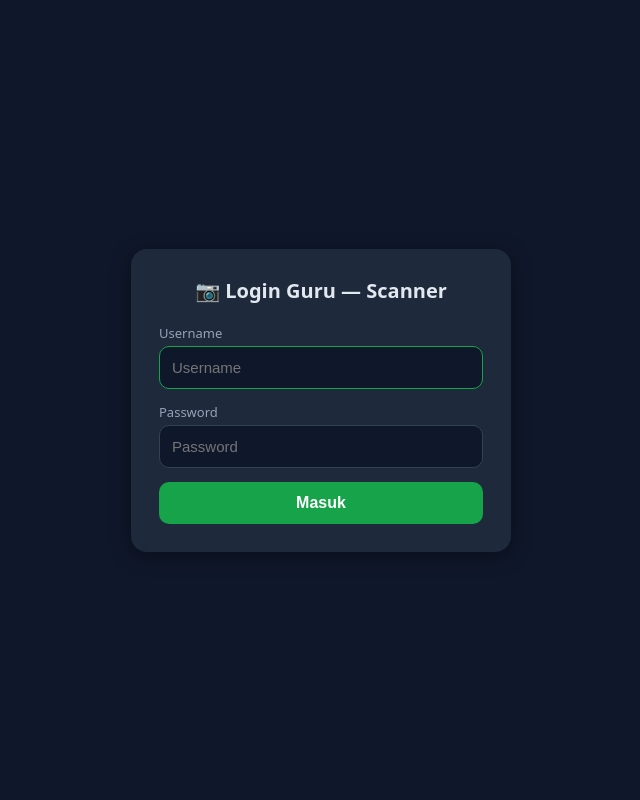
After one commit to yudisimoet-ctrl/absensi-kartu-pelajar, a Flask app: page /scanner/login in a window 1280 px wide. The commit adds this page. Shown: the whole page, without its empty margins (319-959 px from the left). Run offline with Flask 3, Linux system fonts and the light colour scheme.

Commit message:
feat: guru login for scanner page

```diff
--- a/app.py
+++ b/app.py
@@ -39,6 +39,8 @@ app.secret_key = os.environ.get("SECRET_KEY", "absensi-secret-key-change-me")
 
 ADMIN_USER = os.environ.get("ADMIN_USER", "admin")
 ADMIN_PASS = os.environ.get("ADMIN_PASS", "admin123")
+GURU_USER = os.environ.get("GURU_USER", "guru")
+GURU_PASS = os.environ.get("GURU_PASS", "guru123")
 
 
 def admin_required(f):
@@ -49,6 +51,17 @@ def admin_required(f):
             if request.path.startswith("/api/"):
                 return jsonify({"ok": False, "msg": "unauthorized"}), 401
             return redirect(url_for("admin_login"))
+        return f(*args, **kwargs)
+    return decorated
+
+
+def guru_required(f):
+    @wraps(f)
+    def decorated(*args, **kwargs):
+        if not session.get("guru_logged"):
+            if request.path.startswith("/api/"):
+                return jsonify({"ok": False, "msg": "unauthorized"}), 401
+            return redirect(url_for("scanner_login"))
         return f(*args, **kwargs)
     return decorated
 
@@ -389,8 +402,28 @@ def bar(siswa_id):
 
 # ---------- Scanner / log ----------
 @app.route("/scanner")
+@guru_required
 def scanner():
     return render_template("scanner.html")
+
+
+@app.route("/scanner/login", methods=["GET", "POST"])
+def scanner_login():
+    err = None
+    if request.method == "POST":
+        u = request.form.get("username", "")
+        p = request.form.get("password", "")
+        if u == GURU_USER and p == GURU_PASS:
+            session["guru_logged"] = True
+            return redirect(url_for("scanner"))
+        err = "Username atau password salah"
+    return render_template("login_guru.html", error=err)
+
+
+@app.route("/scanner/logout")
+def scanner_logout():
+    session.pop("guru_logged", None)
+    return redirect(url_for("scanner_login"))
 
 
 def resolve_siswa(kode_raw):
@@ -429,6 +462,7 @@ def sudah_absen_hari_ini(siswa_id, jenis, tanggal):
 
 
 @app.route("/api/log", methods=["POST"])
+@guru_required
 def log_absen():
     d = request.get_json(force=True, silent=True) or {}
     kode = (d.get("kode") or "").strip()
--- /dev/null
+++ b/templates/login_guru.html
@@ -0,0 +1,33 @@
+<!doctype html>
+<html lang="id">
+<head>
+<meta charset="utf-8">
+<meta name="viewport" content="width=device-width, initial-scale=1">
+<title>Login Guru</title>
+<style>
+  *{box-sizing:border-box}
+  body{font-family:system-ui,-apple-system,Arial;background:#0f172a;color:#e2e8f0;margin:0;padding:32px;display:flex;justify-content:center;align-items:center;min-height:100vh}
+  .box{background:#1e293b;border-radius:16px;padding:28px;width:100%;max-width:380px;box-shadow:0 4px 20px rgba(0,0,0,.4)}
+  h2{margin:0 0 20px;font-size:20px;text-align:center}
+  label{display:block;font-size:13px;color:#94a3b8;margin-bottom:4px}
+  input{width:100%;padding:12px;border-radius:10px;border:1px solid #334155;background:#0f172a;color:#fff;font-size:15px;margin-bottom:14px}
+  input:focus{outline:none;border-color:#16a34a}
+  button{width:100%;padding:12px;border-radius:10px;border:0;background:#16a34a;color:#fff;font-size:16px;font-weight:600;cursor:pointer}
+  button:hover{background:#15803d}
+  .err{background:#7f1d1d;color:#fca5a5;padding:10px;border-radius:10px;font-size:13px;text-align:center;margin-bottom:14px}
+</style>
+</head>
+<body>
+<div class="box">
+  <h2>📷 Login Guru — Scanner</h2>
+  {% if error %}<div class="err">{{ error }}</div>{% endif %}
+  <form method="POST">
+    <label>Username</label>
+    <input name="username" placeholder="Username" autofocus required>
+    <label>Password</label>
+    <input name="password" type="password" placeholder="Password" required>
+    <button type="submit">Masuk</button>
+  </form>
+</div>
+</body>
+</html>
--- a/templates/scanner.html
+++ b/templates/scanner.html
@@ -51,7 +51,7 @@
 </style>
 </head>
 <body>
-<h2>📷 Scanner Absensi</h2>
+<h2>📷 Scanner Absensi <a href="/scanner/logout" style="float:right;font-size:13px;color:#94a3b8;text-decoration:none">🚪 Logout</a></h2>
 <span class="badge">Untuk Guru</span>
 
 <div class="card">
```
